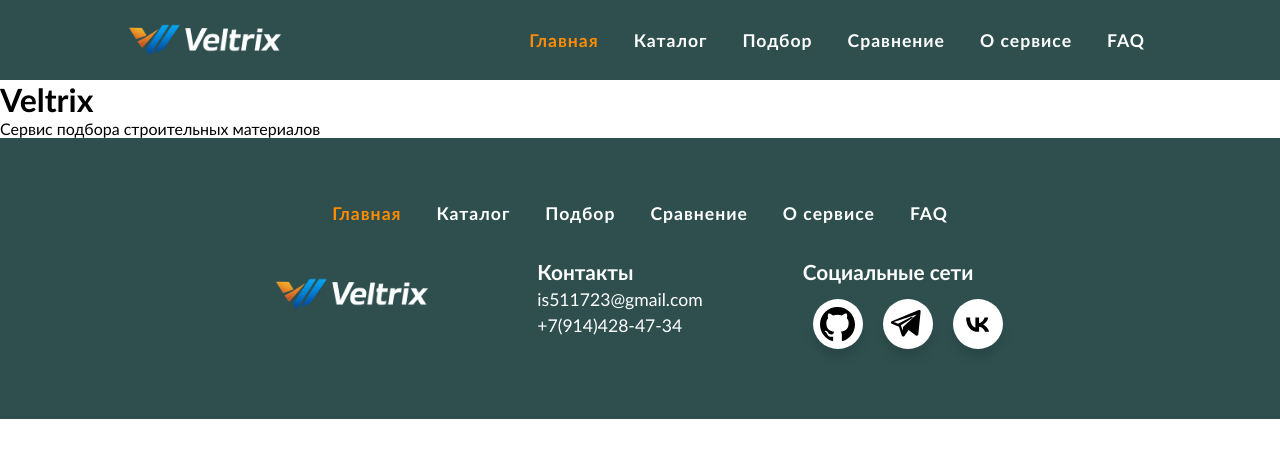
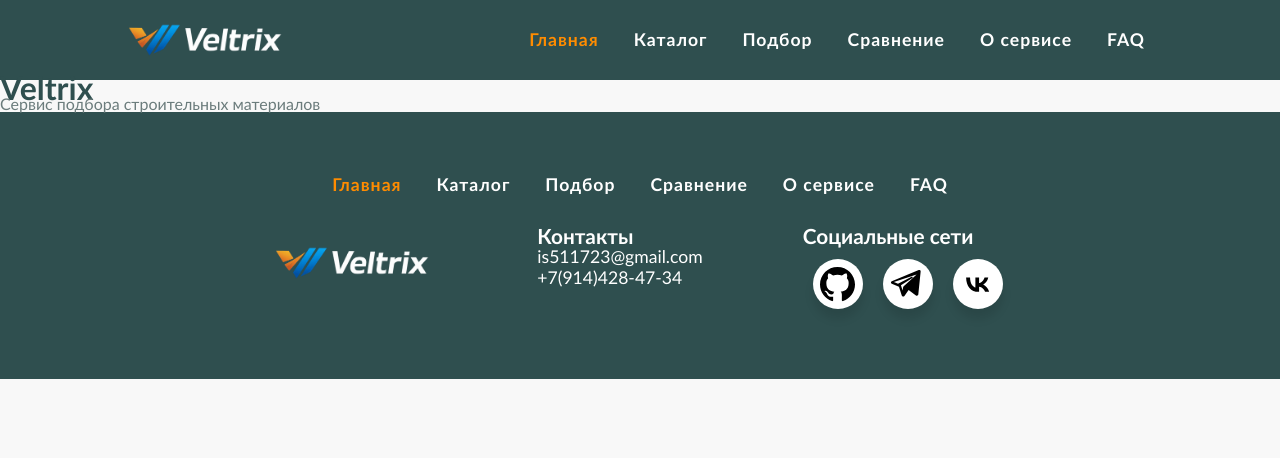
Before and after one commit to toopooriik/vertlix, a Next.js app in the folder frontend/: page / in a window 1280 px wide. Shown: the top 458 px of the page. Built offline with nearby package versions, Linux system fonts and the light colour scheme.

Commit message:
feat(): Добавляет небольшие изменения

```diff
--- a/frontend/components/layout/Footer/Footer.module.scss
+++ b/frontend/components/layout/Footer/Footer.module.scss
@@ -14,7 +14,6 @@
     justify-content: center;
     align-items: flex-start;
     gap: 100px;
-    color: $white;
   }
   &__logo {
     width: 170px;
@@ -24,11 +23,13 @@
   &__title {
     font-size: 1.3em;
     padding: 5px 0;
+    color: $white;
   }
 
   &__cont_info {
     font-size: 1.1em;
     padding: 0 0 5px 0;
+    color: $white;
   }
   @include adaptive(mobile){
     @include padding-m;
--- a/frontend/components/layout/Header/Header.tsx
+++ b/frontend/components/layout/Header/Header.tsx
@@ -10,7 +10,7 @@ export default function Header() {
             <div className={style.header__logo}>
                 <Image
                     src='/veltrix-logo.svg'
-                    alt='Veltrix'
+                    alt='Veltrix-logo'
                     width={170}
                     height={80}
                 />
--- a/frontend/components/ui/navigation/navigation.module.scss
+++ b/frontend/components/ui/navigation/navigation.module.scss
@@ -13,7 +13,7 @@
     right: -150%;
     top: 0;
     background-color: $white;
-    padding: 70px 0;
+    padding: 70px 15px 0 ;
     transition: right 0.3s ease-in-out;
 
     li {
@@ -55,7 +55,6 @@
     li {
       padding: 5px 15px;
       color: $white;
-      font-family: var(--lato-font), sans-serif;
       font-size: 1.1em;
       font-weight: 700;
       letter-spacing: 1px;
--- a/frontend/styles/globals.scss
+++ b/frontend/styles/globals.scss
@@ -1,10 +1,19 @@
+@use '@/styles/mixins' as *;
+@use '@/styles/variables' as *;
 p{
   font-weight: 400;
   font-size: 16px;
+  color: $text-color;
 }
 :is(h1, h2, h3, h4, h5, h6){
   font-weight: 700;
+  color: $main-color;
 }
 body{
   position: relative;
+  font-size: 16px;
+  line-height: 16px;
+  background-color: rgba(217, 217, 217, 0.18);
+  font-family: var(--lato-font), sans-serif;
+
 }
--- a/frontend/styles/mixins.scss
+++ b/frontend/styles/mixins.scss
@@ -1,3 +1,4 @@
+@use './variables' as *;
 @mixin adaptive($breakpoint) {
   @if $breakpoint == mobile {
     @media (max-width: 480px) {
@@ -21,13 +22,15 @@
 }
 @mixin row-flex-between{
   display: flex;
+  flex-direction: row;
   justify-content: space-between;
   align-items: center;
 }
 @mixin col-flex-between{
   display: flex;
-  justify-content: center;
-  align-content: space-between;
+  flex-direction: column;
+  justify-content: space-between;
+  align-items: center;
 }
 @mixin padding-m {
   padding: 0 16px;
@@ -52,3 +55,7 @@
 @mixin mega-layer{
   z-index: 800;
 }
+
+@mixin border{
+  border: 1px solid rgba($main-color, 0.3);
+}
--- a/frontend/types/link.ts
+++ b/frontend/types/link.ts
@@ -1,4 +1,4 @@
 export interface LinkType{
-    label: string;
-    href: string;
+    label: string,
+    href: string,
 }
```
Also changed, not shown: frontend/components/layout/Container/Container.tsx (+6 -3 lines).
